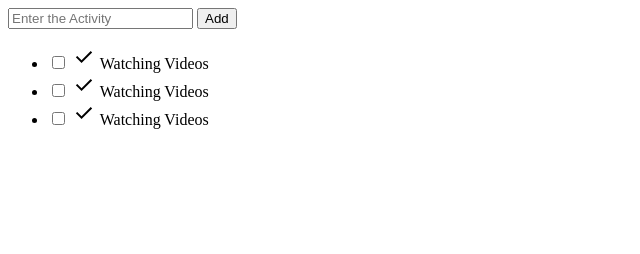
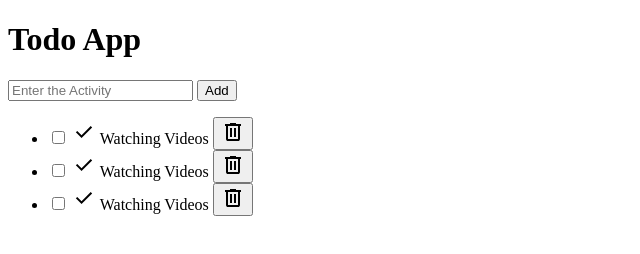
Before and after one commit to Kushalkush-dev/Todo-App, a plain HTML site: page index.html in a window 1280 px wide. Shown: the whole page, without its empty margins (0-640 px from the left). Drawn offline with Linux system fonts and the light colour scheme.

Commit message:
Update changes html

```diff
--- a/index.html
+++ b/index.html
@@ -6,6 +6,7 @@
   <title>Todo-App</title>
 </head>
 <body>
+  <h1>Todo App</h1>
 <div class="wrapper">
   <form class="todo-form">
     <input type="todo-input" class="text-input" placeholder="Enter the Activity">
@@ -18,18 +19,21 @@
         <input type="checkbox" id="todo-1">
         <label for="todo-1" class="custom-checkbox"><svg xmlns="http://www.w3.org/2000/svg" height="24px" viewBox="0 -960 960 960" width="24px" fill="#000000"><path d="M382-240 154-468l57-57 171 171 367-367 57 57-424 424Z"/></svg></label>
         <label for="todo-1" class="todo-text">Watching Videos</label>
+        <button class="delete-btn"><svg xmlns="http://www.w3.org/2000/svg" height="24px" viewBox="0 -960 960 960" width="24px" fill="#000000"><path d="M280-120q-33 0-56.5-23.5T200-200v-520h-40v-80h200v-40h240v40h200v80h-40v520q0 33-23.5 56.5T680-120H280Zm400-600H280v520h400v-520ZM360-280h80v-360h-80v360Zm160 0h80v-360h-80v360ZM280-720v520-520Z"/></svg></button>
       </li>
 
       <li class="todoitems">
         <input type="checkbox" id="todo-2">
         <label for="todo-2" class="custom-checkbox"><svg xmlns="http://www.w3.org/2000/svg" height="24px" viewBox="0 -960 960 960" width="24px" fill="#000000"><path d="M382-240 154-468l57-57 171 171 367-367 57 57-424 424Z"/></svg></label>
         <label for="todo-2" class="todo-text">Watching Videos</label>
+        <button class="delete-btn"><svg xmlns="http://www.w3.org/2000/svg" height="24px" viewBox="0 -960 960 960" width="24px" fill="#000000"><path d="M280-120q-33 0-56.5-23.5T200-200v-520h-40v-80h200v-40h240v40h200v80h-40v520q0 33-23.5 56.5T680-120H280Zm400-600H280v520h400v-520ZM360-280h80v-360h-80v360Zm160 0h80v-360h-80v360ZM280-720v520-520Z"/></svg></button>
       </li>
 
       <li class="todoitems">
         <input type="checkbox" id="todo-3">
         <label for="todo-3" class="custom-checkbox"><svg xmlns="http://www.w3.org/2000/svg" height="24px" viewBox="0 -960 960 960" width="24px" fill="#000000"><path d="M382-240 154-468l57-57 171 171 367-367 57 57-424 424Z"/></svg></label>
         <label for="todo-3" class="todo-text">Watching Videos</label>
+        <button class="delete-btn"><svg xmlns="http://www.w3.org/2000/svg" height="24px" viewBox="0 -960 960 960" width="24px" fill="#000000"><path d="M280-120q-33 0-56.5-23.5T200-200v-520h-40v-80h200v-40h240v40h200v80h-40v520q0 33-23.5 56.5T680-120H280Zm400-600H280v520h400v-520ZM360-280h80v-360h-80v360Zm160 0h80v-360h-80v360ZM280-720v520-520Z"/></svg></button>
       </li>
     </ul>
 
```
